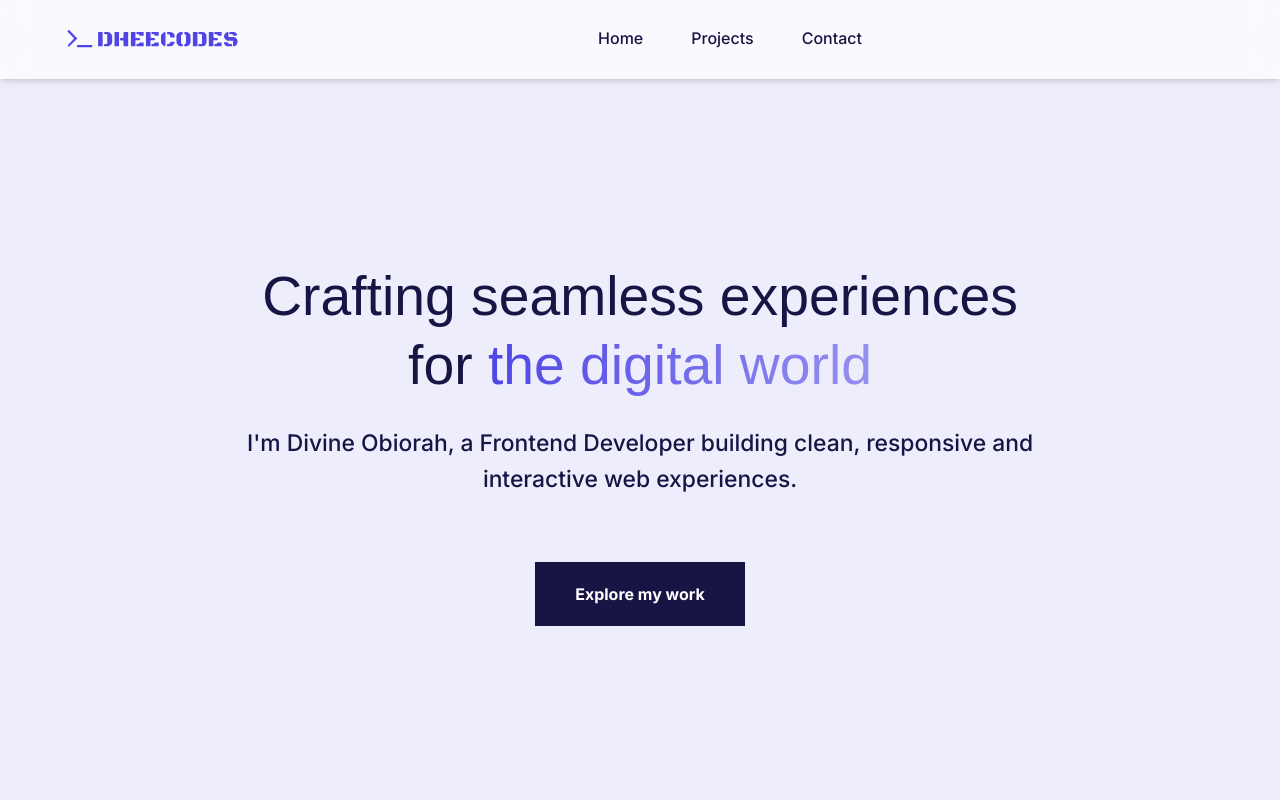
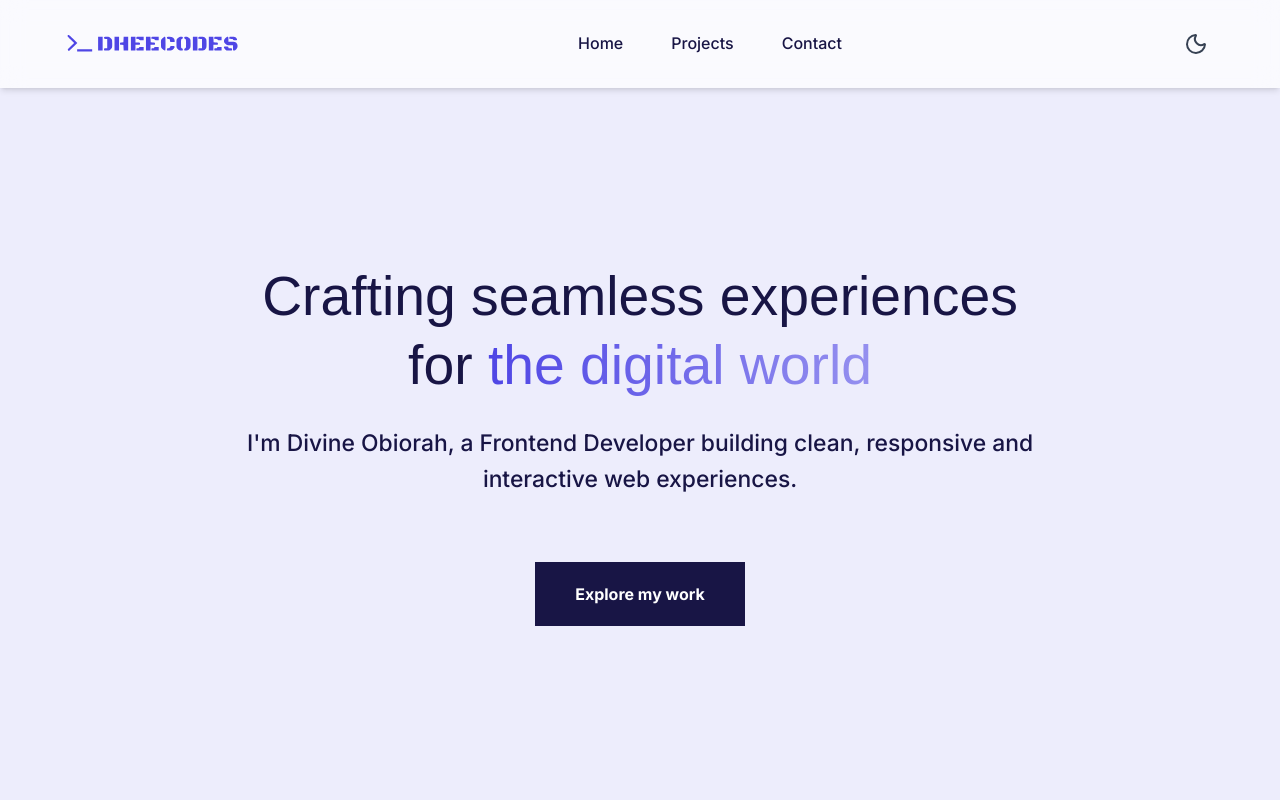
Before and after one commit to Dhee-codes/portfolio-website, a Next.js app: page / in a window 1280 px wide. Shown: the top 800 px of the page. Built offline with nearby package versions, Linux system fonts and the light colour scheme; a web font is replaced by a local one.

Commit message:
Try theme toggle

```diff
--- a/app/globals.css
+++ b/app/globals.css
@@ -1,4 +1,6 @@
 @import "tailwindcss";
+
+@custom-variant dark (&:where(.dark, .dark *));
 
 :root {
   --background: #ededfc;
--- a/app/layout.tsx
+++ b/app/layout.tsx
@@ -33,7 +33,7 @@ export default function RootLayout({
       className={`${gothic.variable} ${inter.variable} antialiased`}
     >
       <body className="min-h-screen flex flex-col">
-        <ThemeProvider attribute="class" enableSystem>
+        <ThemeProvider attribute="class" defaultTheme="system" enableSystem={true}>
           <Navbar />
           {children}
           <Footer />
--- a/components/layout/Navbar.tsx
+++ b/components/layout/Navbar.tsx
@@ -5,6 +5,7 @@ import { Menu, X } from "lucide-react";
 import Link from "next/link";
 import { Logo } from "../Logo";
 import { useRouter } from "next/navigation";
+import { ModeToggle } from "../ui/ModeToggle";
 
 export const navLinks = [
   { label: "Home", href: "/" },
@@ -54,8 +55,8 @@ export default function Navbar() {
             ))}
           </ul>
 
-          <div>
-            {/* <ThemeToggle /> */}
+          <div className="flex justify-center items-center gap-4">
+            <ModeToggle />
 
             <button
               className="md:hidden p-2"
--- /dev/null
+++ b/components/ui/ModeToggle.tsx
@@ -0,0 +1,52 @@
+"use client";
+
+import { useTheme } from "next-themes";
+import { useEffect, useState } from "react";
+import { Sun, Moon } from "lucide-react";
+
+export function ModeToggle() {
+  const [mounted, setMounted] = useState(false);
+  const { theme, setTheme, resolvedTheme } = useTheme();
+
+  useEffect(() => {
+    const frame = requestAnimationFrame(() => setMounted(true));
+    return () => cancelAnimationFrame(frame);
+  }, []);
+
+  const toggleTheme = () => {
+    setTheme(resolvedTheme === "dark" ? "light" : "dark");
+  };
+
+  if (!mounted) {
+    return (
+      <div className="w-10 h-10 flex items-center justify-center rounded-full bg-gray-200 dark:bg-gray-700"></div>
+    );
+  }
+
+  const currentIcon =
+    resolvedTheme === "dark" ? (
+      <Sun size={24} className="text-yellow-500" />
+    ) : (
+      <Moon size={24} strokeWidth={2} className="text-gray-700" />
+    );
+
+
+  return (
+    <button
+      onClick={toggleTheme}
+      className="p-2 rounded-lg focus:border focus:border-primary transition-colors"
+      aria-label={
+        resolvedTheme === "dark"
+          ? "Switch to light theme"
+          : "Switch to dark theme"
+      }
+      title={
+        resolvedTheme === "dark"
+          ? "Switch to light theme"
+          : "Switch to dark theme"
+      }
+    >
+      {currentIcon}
+    </button>
+  );
+}
```
